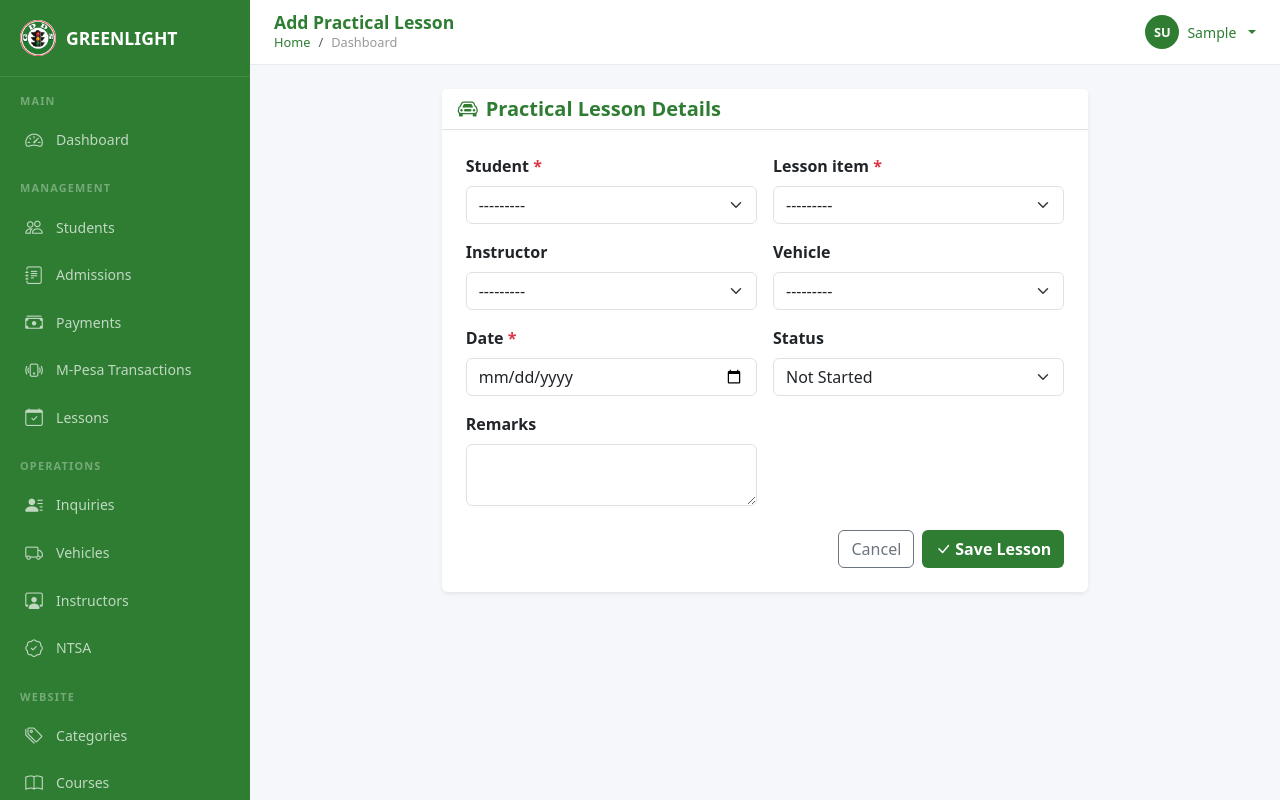
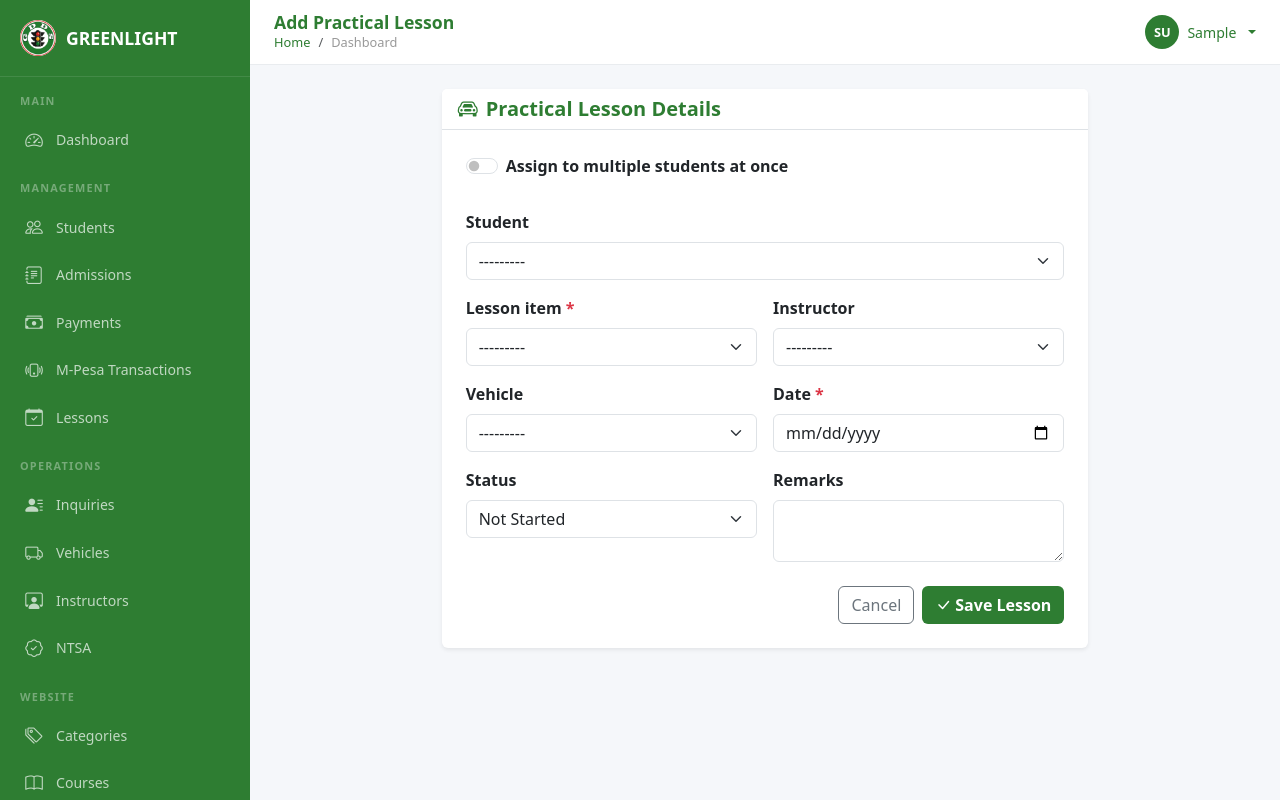
Before and after one commit to mbuguam443/greenlightdriving, a Django app: page /lessons/practical/create/ in a window 1280 px wide. Run offline with Django 4.2, Linux system fonts and the light colour scheme; a user stored in the database is signed in; tables that the repository leaves empty hold one stand-in row (values such as "Sample post").

Commit message:
feat: bulk create lesson for multiple students at once

```diff
--- a/lessons/forms.py
+++ b/lessons/forms.py
@@ -16,6 +16,10 @@ class PracticalLessonForm(forms.ModelForm):
             'remarks': forms.Textarea(attrs={'class': 'form-control', 'rows': 2}),
         }
 
+    def __init__(self, *args, **kwargs):
+        super().__init__(*args, **kwargs)
+        self.fields['student'].required = False
+
 
 class TheoryLessonForm(forms.ModelForm):
     class Meta:
--- a/lessons/views.py
+++ b/lessons/views.py
@@ -120,6 +120,26 @@ class PracticalLessonCreateView(StaffTestMixin, CreateView):
     def form_valid(self, form):
         from django.contrib import messages
         from django.db import IntegrityError
+
+        if self.request.POST.get('bulk'):
+            student_ids = self.request.POST.getlist('students')
+            if not student_ids:
+                messages.error(self.request, 'Select at least one student.')
+                return self.form_invalid(form)
+            created = 0
+            skipped = 0
+            for sid in student_ids:
+                try:
+                    lesson = form.save(commit=False)
+                    lesson.pk = None
+                    lesson.student_id = int(sid)
+                    lesson.save()
+                    created += 1
+                except IntegrityError:
+                    skipped += 1
+            messages.success(self.request, f'{created} lessons created. {skipped} skipped (already existed).')
+            return redirect(self.success_url)
+
         try:
             response = super().form_valid(form)
             messages.success(self.request, 'Lesson saved successfully.')
--- a/templates/lessons/lesson_form.html
+++ b/templates/lessons/lesson_form.html
@@ -14,7 +14,7 @@
                 </h5>
             </div>
             <div class="card-body p-4">
-                <form method="post" novalidate>
+                <form method="post" novalidate id="lessonForm">
                     {% csrf_token %}
 
                     {% if form.non_field_errors %}
@@ -22,21 +22,65 @@
                     {% endif %}
 
                     <div class="row g-3">
+                        <div class="col-12">
+                            <div class="form-check form-switch mb-3">
+                                <input class="form-check-input" type="checkbox" id="bulkMode" onchange="toggleBulk()">
+                                <label class="form-check-label fw-semibold" for="bulkMode">
+                                    Assign to multiple students at once
+                                </label>
+                            </div>
+                        </div>
+
+                        <div class="col-12" id="singleStudent">
+                            <label for="{{ form.student.id_for_label }}" class="form-label fw-semibold">
+                                {{ form.student.label }}{% if form.student.field.required %} <span class="text-danger">*</span>{% endif %}
+                            </label>
+                            {{ form.student }}
+                            {% if form.student.errors %}<div class="text-danger small mt-1">{{ form.student.errors.0 }}</div>{% endif %}
+                        </div>
+
+                        <div class="col-12" id="multiStudent" style="display:none;">
+                            <label class="form-label fw-semibold">Select Students <span class="text-danger">*</span></label>
+                            <div class="border rounded p-3" style="max-height:250px;overflow-y:auto;">
+                                <div class="row g-2">
+                                    {% for student in students %}
+                                    <div class="col-md-6">
+                                        <div class="form-check">
+                                            <input class="form-check-input" type="checkbox" name="students" value="{{ student.id }}" id="s{{ student.id }}">
+                                            <label class="form-check-label" for="s{{ student.id }}" style="font-size:0.9rem;">
+                                                {{ student.user.full_name }} <small class="text-muted">({{ student.student_number }})</small>
+                                            </label>
+                                        </div>
+                                    </div>
+                                    {% endfor %}
+                                </div>
+                            </div>
+                            <div class="mt-1">
+                                <button type="button" class="btn btn-sm btn-link p-0" onclick="selectAll(true)">Select All</button> |
+                                <button type="button" class="btn btn-sm btn-link p-0" onclick="selectAll(false)">Deselect All</button>
+                                <span class="ms-2 text-muted small">Selected: <span id="selectedCount">0</span></span>
+                            </div>
+                        </div>
+
                         {% for field in form %}
+                        {% if field.name != 'student' %}
                         <div class="col-md-6">
                             <label for="{{ field.id_for_label }}" class="form-label fw-semibold">
                                 {{ field.label }}{% if field.field.required %} <span class="text-danger">*</span>{% endif %}
                             </label>
                             {{ field }}
                             {% if field.errors %}<div class="text-danger small mt-1">{{ field.errors.0 }}</div>{% endif %}
-                            {% if field.help_text %}<div class="form-text">{{ field.help_text }}</div>{% endif %}
                         </div>
+                        {% endif %}
                         {% endfor %}
                     </div>
 
                     <div class="d-flex justify-content-end gap-2 mt-4">
                         <a href="{% url 'lessons:list' %}" class="btn btn-outline-secondary">Cancel</a>
-                        <button type="submit" class="btn fw-semibold text-white" style="background-color: #2E7D32;">
+                        <button type="submit" name="bulk" value="1" class="btn fw-semibold text-white d-none" style="background-color: #2E7D32;" id="bulkBtn">
+                            <i class="bi bi-check-lg me-1"></i>Create for <span id="bulkCount">0</span> students
+                        </button>
+                        <button type="submit" class="btn fw-semibold text-white" style="background-color: #2E7D32;" id="singleBtn">
                             <i class="bi bi-check-lg me-1"></i>Save Lesson
                         </button>
                     </div>
@@ -46,3 +90,30 @@
     </div>
 </div>
 {% endblock %}
+
+{% block extra_js %}
+<script>
+function toggleBulk() {
+    var bulk = document.getElementById('bulkMode').checked;
+    document.getElementById('singleStudent').style.display = bulk ? 'none' : '';
+    document.getElementById('multiStudent').style.display = bulk ? '' : 'none';
+    document.getElementById('singleBtn').classList.toggle('d-none', bulk);
+    document.getElementById('bulkBtn').classList.toggle('d-none', !bulk);
+    updateCount();
+}
+function updateCount() {
+    var c = document.querySelectorAll('#multiStudent input[type=checkbox]:checked').length;
+    document.getElementById('selectedCount').textContent = c;
+    document.getElementById('bulkCount').textContent = c;
+}
+function selectAll(v) {
+    document.querySelectorAll('#multiStudent input[type=checkbox]').forEach(function(cb) { cb.checked = v; });
+    updateCount();
+}
+document.addEventListener('DOMContentLoaded', function() {
+    document.querySelectorAll('#multiStudent input[type=checkbox]').forEach(function(cb) {
+        cb.addEventListener('change', updateCount);
+    });
+});
+</script>
+{% endblock %}
```
